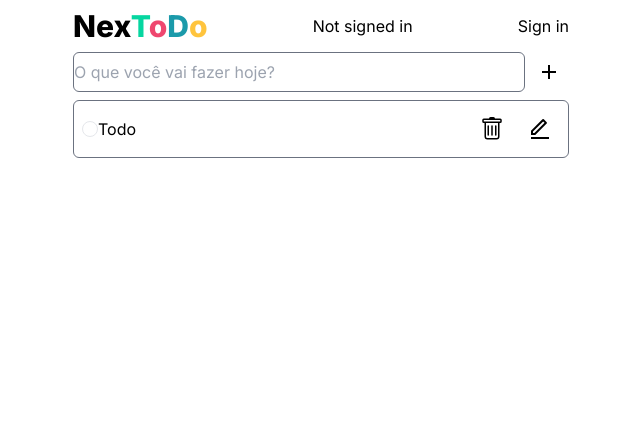
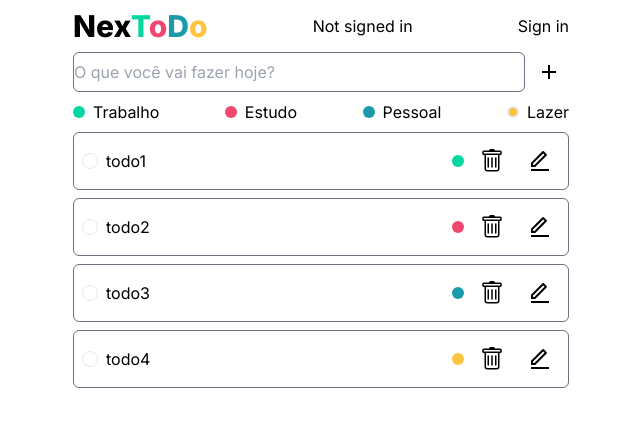
Before and after one commit to oArthurCandido/NexToDo, a Next.js app: page / in a window 1280 px wide. Shown: the top 426 px of the page, without its empty margins (319-959 px from the left). Built offline with nearby package versions, Linux system fonts and the light colour scheme; no server answers.

Commit message:
:sparkles: feat: input radio categoria e categoria no todo

```diff
--- a/src/components/TodoInput.js
+++ b/src/components/TodoInput.js
@@ -1,19 +1,95 @@
+"use client";
 import React from "react";
-import { FiSend } from "react-icons/fi";
 import { RiAddFill } from "react-icons/ri";
+import { useState } from "react";
 
 function TodoInput() {
+  const [todo, setTodo] = useState("");
+  const [category, setCategory] = useState("leisure");
+  const [seted, setSeted] = useState({
+    work: false,
+    study: false,
+    personal: false,
+    leisure: true,
+  });
+
+  const handleSeted = (e) => {
+    setCategory(e.target.id);
+    const newSeted = {
+      work: false,
+      study: false,
+      personal: false,
+      leisure: false,
+    };
+    newSeted[e.target.id] = true;
+    setSeted(newSeted);
+  };
+
   return (
+    <div>
       <div className="flex mt-2">
         <input
           className="w-full rounded-md dark:bg-black border border-gray-500 dark:text-gray-200"
           type="text"
           placeholder="O que você vai fazer hoje?"
+          value={todo}
+          onChange={(e) => setTodo(e.target.value)}
         />
         <button className="hover:bg-nextGreen rounded-full ml-1 p-2">
           <RiAddFill className="text-2xl" />
         </button>
       </div>
+      <div className="flex justify-between mt-2">
+        <div>
+          <input
+            id="work"
+            type="radio"
+            className={`${
+              seted.work ? "border-2 " : ""
+            } appearance-none w-3 h-3 bg-nextGreen rounded-full mr-2`}
+            onChange={(e) => handleSeted(e)}
+            name="category"
+          />
+          <span>Trabalho</span>
+        </div>
+        <div>
+          <input
+            id="study"
+            className={`${
+              seted.study ? "border-2 " : ""
+            } appearance-none w-3 h-3 bg-nextred  rounded-full mr-2`}
+            type="radio"
+            name="category"
+            onChange={(e) => handleSeted(e)}
+          />
+          <span>Estudo</span>
+        </div>
+        <div>
+          <input
+            id="personal"
+            className={`${
+              seted.personal ? "border-2 " : ""
+            } appearance-none w-3 h-3 bg-nextBlue rounded-full mr-2`}
+            type="radio"
+            name="category"
+            onChange={(e) => handleSeted(e)}
+          />
+          <span>Pessoal</span>
+        </div>
+        <div>
+          <input
+            id="leisure"
+            className={`${
+              seted.leisure ? "border-2" : ""
+            } appearance-none w-3 h-3 bg-nextYellow rounded-full mr-2`}
+            type="radio"
+            name="category"
+            onChange={(e) => handleSeted(e)}
+          />
+          <span>Lazer</span>
+        </div>
+      </div>
+    </div>
   );
 }
 
--- a/src/components/TodoList.js
+++ b/src/components/TodoList.js
@@ -6,8 +6,20 @@ import { RiEditLine } from "react-icons/ri";
 
 function TodoList() {
   const [checked, setChecked] = useState(false);
+  const [todos, setTodos] = useState(["todo1", "todo2", "todo3", "todo4"]);
+
+  const category = {
+    todo1: "nextGreen",
+    todo2: "nextred",
+    todo3: "nextBlue",
+    todo4: "nextYellow",
+  };
+
   return (
+    <>
+      {todos.map((todo, index) => (
         <div
+          key={todo}
           id="todoBox"
           className="mt-2 p-2 border w-full flex items-center rounded-md border-gray-500 justify-between"
         >
@@ -23,8 +35,12 @@ function TodoList() {
               onChange={() => setChecked(!checked)}
             />
 
-        <span>Todo</span>
+            <span className="ml-2">{todo}</span>
           </div>
+          <div className="flex items-center">
+            <span
+              className={`mr-2 bg-${category[todo]} rounded-full w-3 h-3`}
+            ></span>
             <div>
               <button className="hover:bg-nextred rounded-full p-2">
                 <BsTrash className="text-2xl" />
@@ -34,6 +50,9 @@ function TodoList() {
               </button>
             </div>
           </div>
+        </div>
+      ))}
+    </>
   );
 }
 
```
Lines whose indentation alone changed are shown as unchanged.
